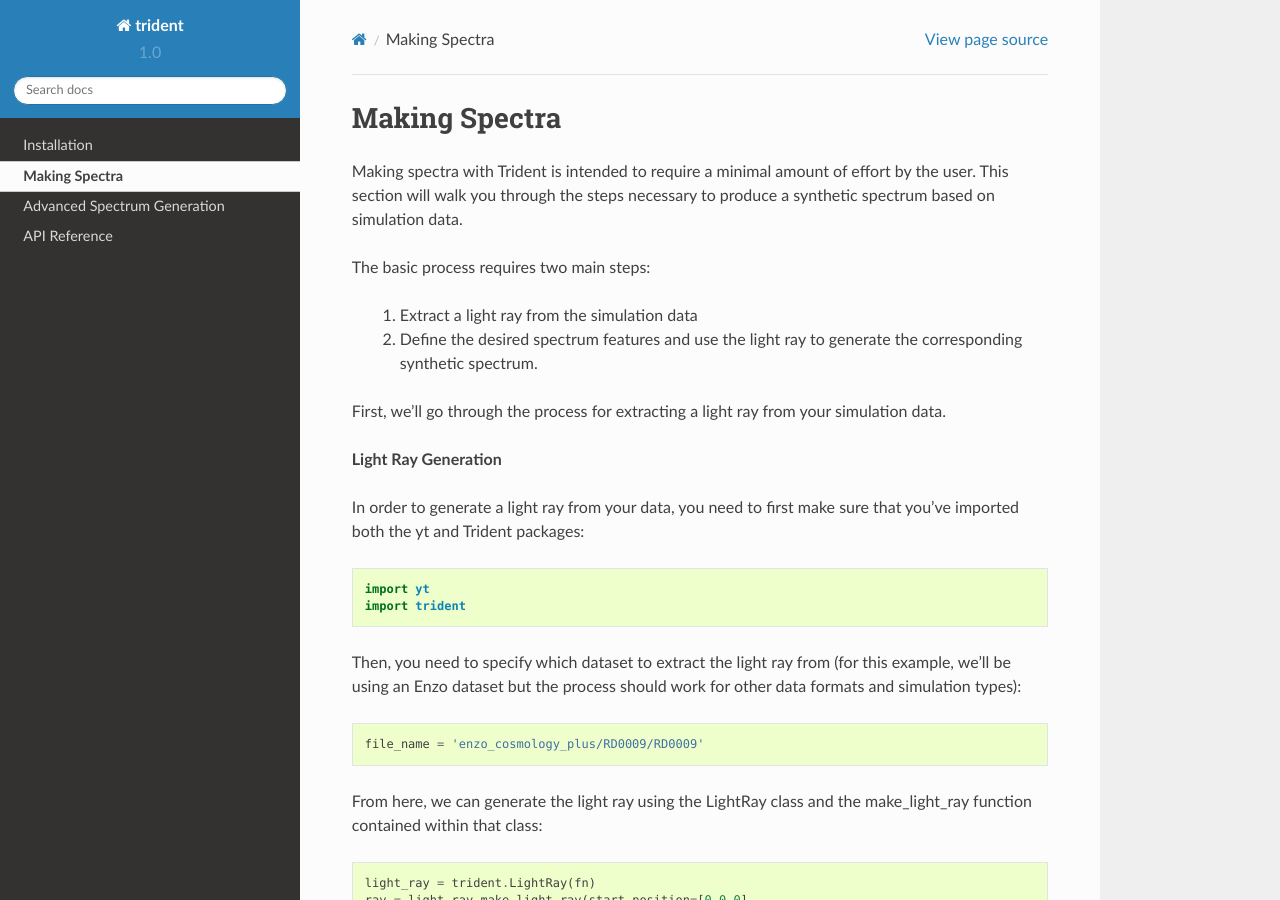
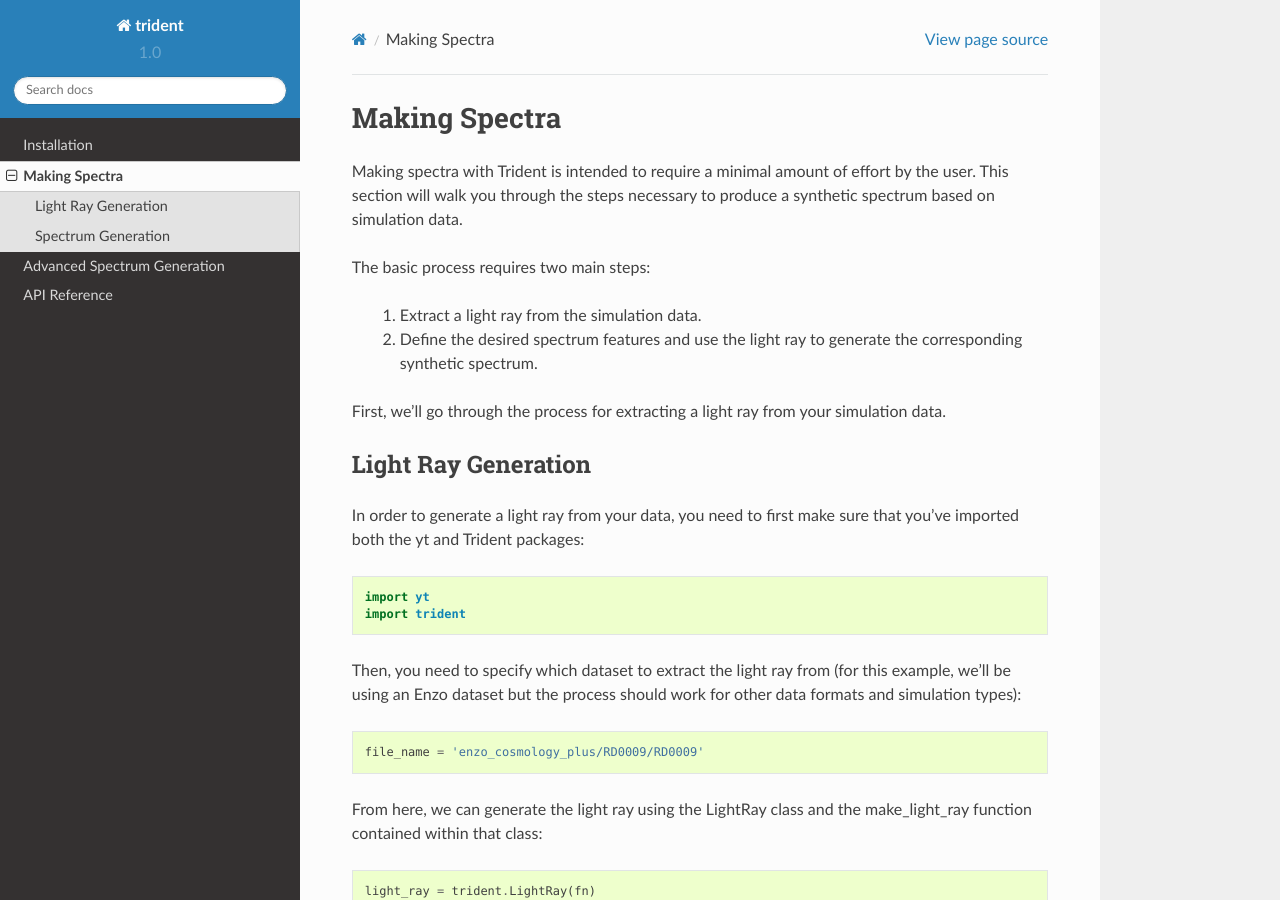
Before and after one commit to trident-project/trident, a Sphinx documentation site: the page built from doc/source/MakingSpectra.rst, in a window 1280 px wide and 900 px high. Built offline with Sphinx 7.4.7 and the Read the Docs theme 2.0.0, drawn with Linux system fonts in a browser that asks for light colours.

Commit message:
formatting tweaks to the MakingSpectra page.

```diff
--- a/doc/source/MakingSpectra.rst
+++ b/doc/source/MakingSpectra.rst
@@ -7,12 +7,13 @@ Making spectra with Trident is intended to require a minimal amount of effort by
 
 The basic process requires two main steps:
 
-    1. Extract a light ray from the simulation data
+    1. Extract a light ray from the simulation data.
     2. Define the desired spectrum features and use the light ray to generate the corresponding synthetic spectrum.
 
 First, we'll go through the process for extracting a light ray from your simulation data.
 
-**Light Ray Generation**
+Light Ray Generation
+--------------------
 
 In order to generate a light ray from your data, you need to first make sure that you've imported both the yt and Trident packages:
 
@@ -44,7 +45,8 @@ From here, we can generate the light ray using the LightRay class and the make_l
 
 Now that we have our light ray, we can use it to generate a spectrum.
 
-**Spectrum Generation**
+Spectrum Generation
+-------------------
 
 To generate a spectrum, we first need to initialize a SpectrumGenerator object and then we can make a basic "clean" spectrum that just contains the absorption features created by the densities, temperatures, and metallicities of the line elements in the light ray.
 
@@ -76,6 +78,6 @@ Finally, we use Trident's plot_spectrum function to plot the spectrum that we've
 which produces:
 
 .. image:: _images/spec.png
-   :width: 500
+   :width: 700
 
 To create more complex or ion-specific spectra, refer to :ref:`advanced-spectra`
```
